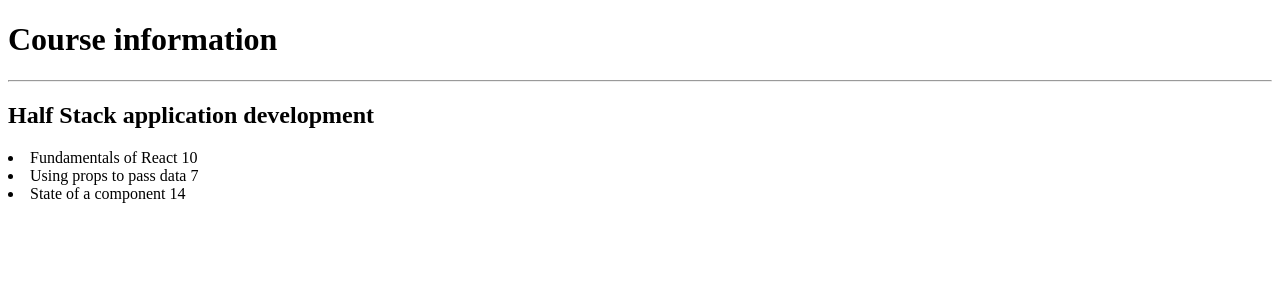
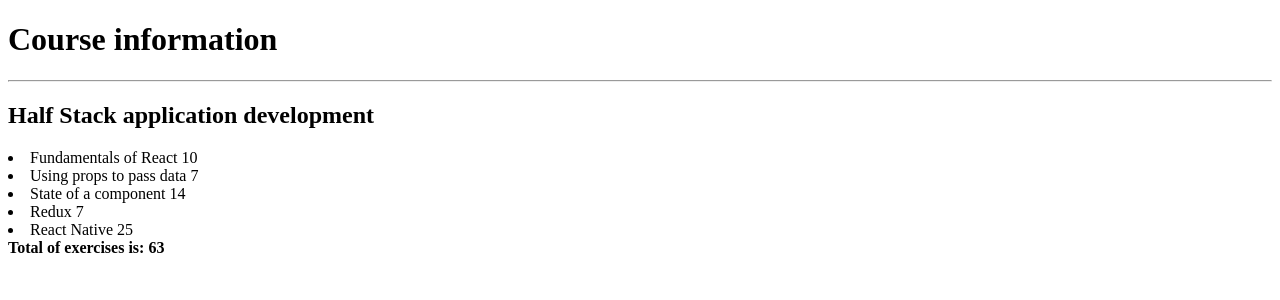
Before and after one commit to winz-dev/fsreact-repo, a React (Create React App) app in the folder part2/course-info/: page / in a window 1280 px wide. Shown: the top 300 px of the page. Built offline with nearby package versions, Linux system fonts and the light colour scheme.

Commit message:
Part 2 (Course information) step7 (exercise 2.2)

```diff
--- a/part2/course-info/src/App.js
+++ b/part2/course-info/src/App.js
@@ -1,10 +1,15 @@
 const Course = (props) => {
+  const sum = props.course.parts.reduce( (total, currentVal) => {
+    return total + currentVal.exercises
+  }, 0)
+
   return (
     <>
       <h1>Course information</h1>
       <hr />
       <h2>{props.course.name}</h2>
-      {props.course.parts.map(part => <li>{part.name} {part.exercises}</li>)}
+      {props.course.parts.map(part => <li key={part.id}>{part.name} {part.exercises}</li>)}
+      <strong>Total of exercises is: {sum}</strong>
     </>
   )
 }
@@ -28,6 +33,16 @@ const App = () => {
         name: 'State of a component',
         exercises: 14,
         id: 3
+      },
+      {
+        name: 'Redux',
+        exercises: 7,
+        id: 4
+      },
+      {
+        name: 'React Native',
+        exercises: 25,
+        id: 5
       }
     ]
   }
```
